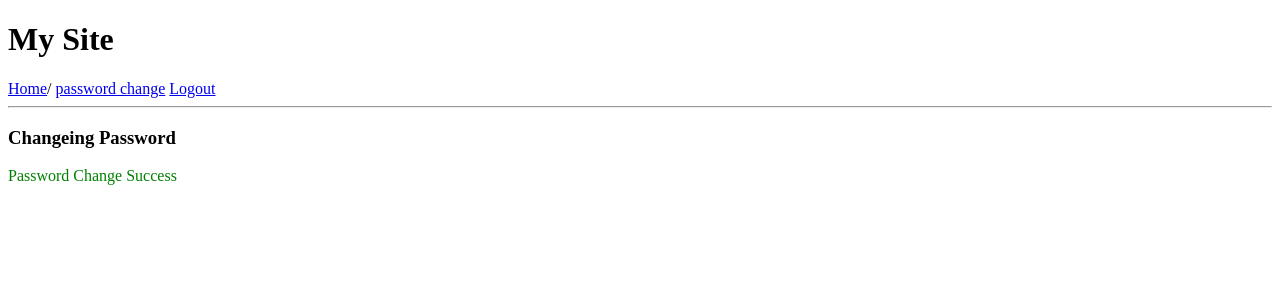
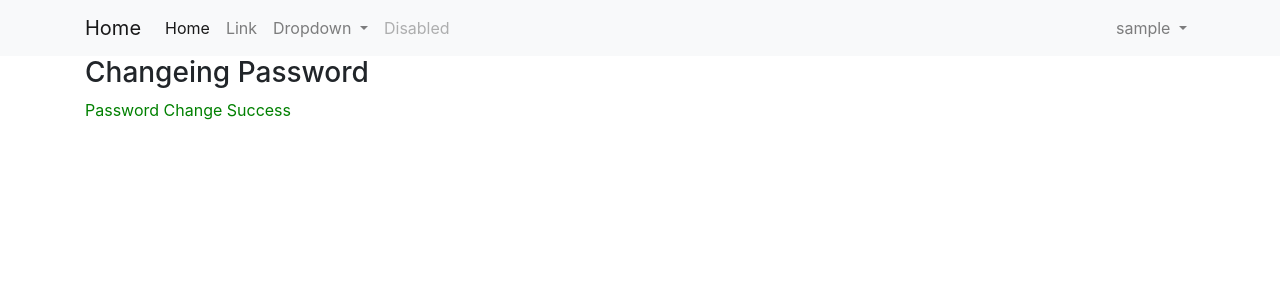
Before and after one commit to ziaurjoy/authentication, a Django app: a page that uses templates/base.html in a window 1280 px wide. Shown: the top 300 px of the page. Run offline with Django 3.2, Linux system fonts and the light colour scheme; the visitor is signed in with stand-in values (Sample User, id 1); some libraries are stand-ins or nearby versions.

Commit message:
"Style done"

```diff
--- a/mysite/settings.py
+++ b/mysite/settings.py
@@ -37,8 +37,12 @@ INSTALLED_APPS = [
     'django.contrib.sessions',
     'django.contrib.messages',
     'django.contrib.staticfiles',
+    #startapp
     'core',
+    #installapp
+    'crispy_forms',
 ]
+CRISPY_TEMPLATE_PACK = 'bootstrap4'
 
 MIDDLEWARE = [
     'django.middleware.security.SecurityMiddleware',
--- a/templates/base.html
+++ b/templates/base.html
@@ -1,23 +1,86 @@
-<!DOCTYPE html>
+<!doctype html>
 <html lang="en">
   <head>
-    <meta charset="UTF-8">
+    <!-- Required meta tags -->
+    <meta charset="utf-8">
+    <meta name="viewport" content="width=device-width, initial-scale=1, shrink-to-fit=no">
+
+    <!-- Bootstrap CSS -->
+    <link rel="stylesheet" href="https://stackpath.bootstrapcdn.com/bootstrap/4.5.2/css/bootstrap.min.css" integrity="sha384-JcKb8q3iqJ61gNV9KGb8thSsNjpSL0n8PARn9HuZOnIxN0hoP+VmmDGMN5t9UJ0Z" crossorigin="anonymous">
+
     <title>{% block title%}{% endblock %}</title>
   </head>
+  <style type="text/css">
+    .asteriskField {
+    display:none;
+    }
+  </style>
   <body>
-<h1>My Site</h1>
+    <nav class="navbar navbar-expand-lg navbar-light bg-light">
+        <div class="container">
+          <a class="navbar-brand" href="#">Home</a>
+          <button class="navbar-toggler" type="button" data-toggle="collapse" data-target="#navbarSupportedContent" aria-controls="navbarSupportedContent" aria-expanded="false" aria-label="Toggle navigation">
+            <span class="navbar-toggler-icon"></span>
+          </button>
+
+          <div class="collapse navbar-collapse" id="navbarSupportedContent">
+            <ul class="navbar-nav mr-auto">
+              <li class="nav-item active">
+                <a class="nav-link" href="{% url 'home' %}">Home <span class="sr-only">(current)</span></a>
+              </li>
+              <li class="nav-item">
+                <a class="nav-link" href="#">Link</a>
+              </li>
+              <li class="nav-item dropdown">
+                <a class="nav-link dropdown-toggle" href="#" id="navbarDropdown" role="button" data-toggle="dropdown" aria-haspopup="true" aria-expanded="false">
+                  Dropdown
+                </a>
+                <div class="dropdown-menu" aria-labelledby="navbarDropdown">
+                  <a class="dropdown-item" href="#">Action</a>
+                  <a class="dropdown-item" href="#">Another action</a>
+                  <div class="dropdown-divider"></div>
+                  <a class="dropdown-item" href="#">Something else here</a>
+                </div>
+              </li>
+              <li class="nav-item">
+                <a class="nav-link disabled" href="#" tabindex="-1" aria-disabled="true">Disabled</a>
+              </li>
+                </ul>
               {% if user.is_authenticated %}
-<a href="{% url 'home' %}">Home</a>/
-<a href="{% url 'password_change' %}">password change</a>
-<a href="{% url 'logout' %}">Logout</a>
+                  <ul class="navbar-nav">
+                      <li class="nav-item dropdown">
+                        <a class="nav-link dropdown-toggle" href="#" id="navbarDropdown" role="button" data-toggle="dropdown" aria-haspopup="true" aria-expanded="false">
+                          {{ user.username }}
+                        </a>
+                        <div class="dropdown-menu dropdown-menu-right" aria-labelledby="navbarDropdown">
+                          <a class="dropdown-item" href="{% url 'password_change' %}">Change Password</a>
+                          <a class="dropdown-item" href="{% url 'logout' %}">Log Out</a>
+                        </div>
+                      </li>
+                      <li>
                          {% else %}
-<a href="{% url 'signup' %}">SignUp</a>/
-<a href="{% url 'login' %}">Login</a>/
+                        <form class="form-inline my-2 my-lg-0">
+                          <a href="{% url 'signup' %}" class="btn btn-secondary">SignUp</a>
+                            <a href="{% url 'login' %}" class="btn btn-primary ml-2">Login</a>
+                        </form>
+                      </li>
               {% endif %}
+              </ul>
 
-<hr>
+          </div>
+        </div>
+    </nav>
+    <div class="container">
     {% block content %}
 
     {% endblock %}
+    </div>
+
+
+    <!-- Optional JavaScript -->
+    <!-- jQuery first, then Popper.js, then Bootstrap JS -->
+    <script src="https://code.jquery.com/jquery-3.5.1.slim.min.js" integrity="sha384-DfXdz2htPH0lsSSs5nCTpuj/zy4C+OGpamoFVy38MVBnE+IbbVYUew+OrCXaRkfj" crossorigin="anonymous"></script>
+    <script src="https://cdn.jsdelivr.net/npm/popper.js@1.16.1/dist/umd/popper.min.js" integrity="sha384-9/reFTGAW83EW2RDu2S0VKaIzap3H66lZH81PoYlFhbGU+6BZp6G7niu735Sk7lN" crossorigin="anonymous"></script>
+    <script src="https://stackpath.bootstrapcdn.com/bootstrap/4.5.2/js/bootstrap.min.js" integrity="sha384-B4gt1jrGC7Jh4AgTPSdUtOBvfO8shuf57BaghqFfPlYxofvL8/KUEfYiJOMMV+rV" crossorigin="anonymous"></script>
   </body>
 </html>
--- a/templates/registration/password_change_done.html
+++ b/templates/registration/password_change_done.html
@@ -2,4 +2,4 @@
 {% block content %}
 <h3>Changeing Password</h3>
 <p style="color: green">Password Change Success</p>
-{% endblock  %}
+{% endblock %}
```
Also changed, not shown: templates/registration/login.html (+19 -6 lines), templates/registration/signup.html (+22 -6 lines). Lines whose indentation alone changed are shown as unchanged.
